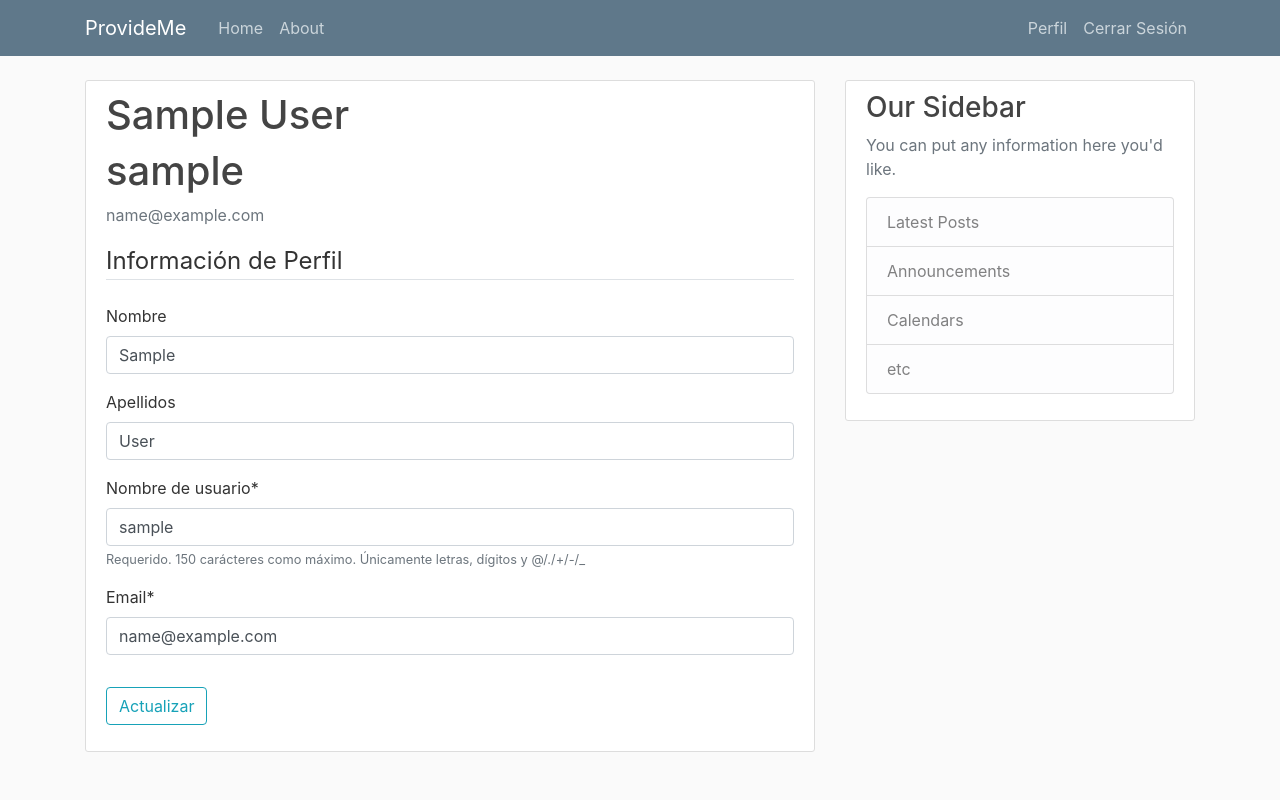
After one commit to jorcubas/WebPage-ProvideMe---Django-Python, a Django app: page /perfil/ in a window 1280 px wide. The commit adds this page. Run offline with Django 3.2, Linux system fonts and the light colour scheme; the visitor is signed in with stand-in values (Sample User, id 1); some libraries are stand-ins or nearby versions.

Commit message:
Crea Perfil, Actualizar Perfil, Login, Logout,

```diff
--- a/Proyectov2/Proyectov2/settings.py
+++ b/Proyectov2/Proyectov2/settings.py
@@ -129,3 +129,6 @@ CRISPY_TEMPLATE_PACK = 'bootstrap4'
 STATIC_URL = '/static/'
 
 CRISPY_TEMPLATE_PACK = 'bootstrap4'
+
+LOGIN_REDIRECT_URL = 'proveedor-proveedor'
+LOGIN_URL = 'login'
--- a/Proyectov2/Proyectov2/urls.py
+++ b/Proyectov2/Proyectov2/urls.py
@@ -16,13 +16,15 @@ Including another URLconf
 from django.contrib import admin
 from django.urls import path,include
 from proveedor import views as proveedor_views
-from django.contrib.auth import views as auth_views
+from django.contrib.auth import views as auth_views #import que django da por default para login/logout
 from usuario import views as view_usuario
 
 urlpatterns = [
     path('admin/', admin.site.urls),
     path('home/',proveedor_views.home,name='home'),
     path('registro/', view_usuario.registro, name='registro'),
+    path('', include('proveedor.urls')),
     path('login/', auth_views.LoginView.as_view(template_name='usuario/login.html'), name='login'),
-    path('', include('proveedor.urls')),
+    path('logout/', auth_views.LogoutView.as_view(template_name='usuario/logout.html'), name='logout'),
+    path('perfil/', view_usuario.perfil, name='perfil'),
 ]
--- a/Proyectov2/proveedor/templates/proveedor/base.html
+++ b/Proyectov2/proveedor/templates/proveedor/base.html
@@ -22,19 +22,31 @@
     <header class="site-header">
         <nav class="navbar navbar-expand-md navbar-dark bg-steel fixed-top">
             <div class="container">
+                {% if user.is_authenticated %}
                     <a class="navbar-brand mr-4" href="/">ProvideMe</a>
+                {% else %}
+                    <a class="navbar-brand mr-4" href="#">ProvideMe</a>
+                {% endif %}
+                <!--<a class="navbar-brand mr-4" href="/">ProvideMe</a>-->
                 <button class="navbar-toggler" type="button" data-toggle="collapse" data-target="#navbarToggle" aria-controls="navbarToggle" aria-expanded="false" aria-label="Toggle navigation">
                     <span class="navbar-toggler-icon"></span>
                 </button>
             <div class="collapse navbar-collapse" id="navbarToggle">
                 <div class="navbar-nav mr-auto">
+                    {% if user.is_authenticated %}
                         <a class="nav-item nav-link" href="/">Home</a>
                         <a class="nav-item nav-link" href="/about">About</a>
+                    {% endif %}
                 </div>
         <!-- Navbar Right Side -->
                 <div class="navbar-nav">
-                    <a class="nav-item nav-link" href="#">Login</a>
-                    <a class="nav-item nav-link" href="#">Register</a>
+                {% if user.is_authenticated %}
+                    <a class="nav-item nav-link" href="{% url 'perfil' %}">Perfil</a>
+                    <a class="nav-item nav-link" href="{% url 'logout' %}">Cerrar Sesión</a>
+                {% else %}
+                    <a class="nav-item nav-link" href="{% url 'login' %}">Iniciar Sesión</a>
+                    <a class="nav-item nav-link" href="{% url 'registro' %}">Registrarse</a>
+                {% endif %}
                 </div>
             </div>
         </div>
@@ -52,6 +64,7 @@
                 {% endif %}
                 {% block content %}{% endblock %}
             </div>
+            {% if user.is_authenticated %}
                 <div class="col-md-4">
                     <div class="content-section">
                         <h3>Our Sidebar</h3>
@@ -65,6 +78,7 @@
                         </p>
                     </div>
                 </div>
+            {% endif %}
         </div>
     </main>
 
--- a/Proyectov2/proveedor/views.py
+++ b/Proyectov2/proveedor/views.py
@@ -1,6 +1,8 @@
 from django.shortcuts import render
 from .models import proveedor
+from django.contrib.auth.decorators import login_required
 
+@login_required
 def home(request):
     context = {
         'proveedor' : proveedor.objects.select_related('provincia')
--- a/Proyectov2/usuario/forms.py
+++ b/Proyectov2/usuario/forms.py
@@ -8,3 +8,11 @@ class UserRegisterForm(UserCreationForm):
     class Meta:
         model = User
         fields = ['first_name', 'last_name', 'username', 'email', 'password1', 'password2']
+
+
+class UserUpdateForm(forms.ModelForm):
+    email = forms.EmailField()
+
+    class Meta:
+        model = User
+        fields = ['first_name', 'last_name', 'username', 'email']
--- a/Proyectov2/usuario/templates/usuario/login.html
+++ b/Proyectov2/usuario/templates/usuario/login.html
@@ -1,12 +1,12 @@
 {% extends "proveedor/base.html" %}
 {% load crispy_forms_tags %}
 {% block content %}
-    <div class="content-section">
+    <div class="content-section" >
         <form method="POST">
             {% csrf_token %}
             <fieldset class="form-group">
                 <legend align="center">ProvideMe</legend>
-                <legend class="border-bottom mb-4">Login</legend>
+                <legend class="border-bottom mb-4">Log In</legend>
                 {{ form|crispy }}
             </fieldset>
             <div class="form-group">
@@ -15,7 +15,7 @@
         </form>
         <div class="border-top pt-3">
             <small class="text-muted">
-                Need an Account? <a class="ml-2" href="#">Sign Up Now</a>
+                ¿No Tienes Cuenta? <a class="ml-2" href="{% url 'registro' %}"> Registrate Ahora!</a>
             </small>
         </div>
     </div>
--- /dev/null
+++ b/Proyectov2/usuario/templates/usuario/perfil.html
@@ -0,0 +1,25 @@
+{% extends "proveedor/base.html" %}
+{% load crispy_forms_tags %}
+{% block content %}
+    <div class="content-section">
+      <div class="media">
+        <!--<img class="rounded-circle account-img" src="userimage.jpg">-->
+        <div class="media-body">
+          <h1>{{ user.first_name }} {{ user.last_name }}</h1>
+          <h2 class="account-heading">{{ user.username }}</h2>
+          <p class="text-secondary">{{ user.email }}</p>
+        </div>
+      </div>
+      <!-- FORM HERE -->
+        <form method = "POST">
+            {% csrf_token %}
+            <fieldset class="form-group">
+                <legend class="border-bottom mb-4">Información de Perfil</legend>
+                {{ u_form|crispy }}
+            </fieldset>
+            <div class="form-group">
+                <button class="btn btn-outline-info" type="submit">Actualizar</button>
+            </div>
+        </form>
+    </div>
+{% endblock content %}
--- a/Proyectov2/usuario/templates/usuario/registro.html
+++ b/Proyectov2/usuario/templates/usuario/registro.html
@@ -14,7 +14,7 @@
         </form>
         <div class="border-top pt-3">
             <small class="text muted">
-                Ya tiene Cuneta? <a class="ml-2" href="#">Ingresar</a>
+                Ya tienes Cuenta? <a class="ml-2" href="{% url 'login' %}">Ingresar!</a>
             </small>
         </div>
     </div>
--- a/Proyectov2/usuario/views.py
+++ b/Proyectov2/usuario/views.py
@@ -1,6 +1,8 @@
 from django.shortcuts import render, redirect
 from django.contrib import messages
-from .forms import UserRegisterForm
+from .forms import UserRegisterForm, UserUpdateForm
+#requiere que la persona tenga que estar loggeada para ver la info
+from django.contrib.auth.decorators import login_required
 
 def registro(request):
     if request.method == 'POST':
@@ -8,8 +10,27 @@ def registro(request):
         if form.is_valid():
             form.save()
             usuario = form.cleaned_data.get('username')
-            messages.success(request, f'Cuenta Creada Para {usuario}!')
-            return redirect('proveedor-proveedor')
+            messages.success(request, f'Cuenta Creada! Ahora Puedes Ingresar a la Página!')
+            return redirect('login')
     else:
         form = UserRegisterForm()
     return render(request, 'usuario/registro.html', {'form': form})
+
+
+@login_required
+def perfil(request):
+    if request.method == 'POST':
+        u_form = UserUpdateForm(request.POST, instance=request.user)
+
+        if u_form.is_valid:
+            u_form.save()
+            messages.success(request, f'Tu Cuenta Ha Sido Actualizada')
+            return redirect('perfil')
+
+    else:
+        u_form = UserUpdateForm(instance=request.user)
+
+    context = {
+        'u_form': u_form
+    }
+    return render(request, 'usuario/perfil.html', context)
```
Also changed, not shown: Proyectov2/usuario/templates/usuario/logout.html (added, +13 -0 lines). Lines whose indentation alone changed are shown as unchanged.
